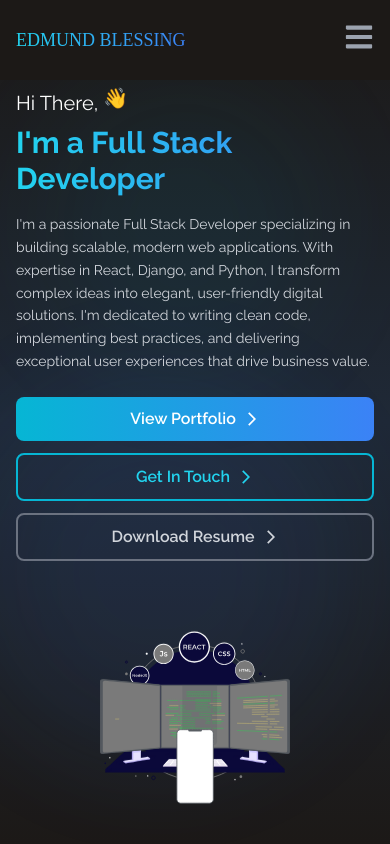
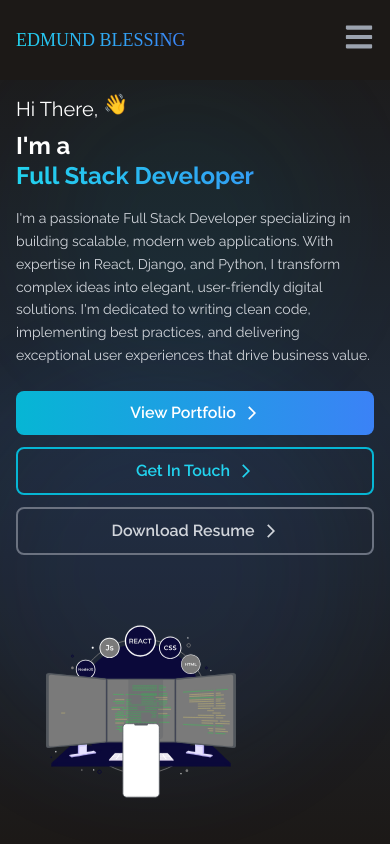
Before and after one commit to GeekKwame/Portfolio, a React (Create React App) app: page / in a window 390 px wide. Shown: the top 844 px of the page. Built offline with nearby package versions, Linux system fonts and the light colour scheme; a web font is replaced by a local one.

Commit message:
Fix heading text display: ensure 'I'm a Full Stack Developer' displays fully on all screen sizes

```diff
--- a/src/components/Home.jsx
+++ b/src/components/Home.jsx
@@ -32,15 +32,18 @@ const Home = () => {
         <div className='absolute bottom-20 right-10 w-96 h-96 bg-blue-500/10 rounded-full blur-3xl animate-pulse' style={{animationDelay: '1s'}}></div>
       </div>
 
-      <div className='flex flex-col justify-center items-center h-full mx-auto w-full max-w-screen-lg text-white px-4 md:px-8 lg:flex-row lg:justify-between relative z-10'>
-        <div className='justify-center mt-20 md:mt-24 lg:ml-20 lg:mt-20 w-full lg:w-auto animate-fade-in'>
-          <div className='mb-4'>
+      <div className='flex flex-col justify-center items-start h-full mx-auto w-full max-w-screen-lg text-white px-4 md:px-8 lg:flex-row lg:justify-between relative z-10'>
+        <div className='justify-center mt-20 md:mt-24 lg:ml-20 lg:mt-20 w-full lg:max-w-xl animate-fade-in'>
+          <div className='mb-4 w-full'>
             <h1 className='text-xl sm:text-2xl md:text-3xl mb-2'>
               Hi There, <span className='animate-bounce inline-block'>👋</span>
             </h1>
-            <h2 className='text-3xl sm:text-4xl md:text-5xl lg:text-6xl font-bold mb-4 bg-gradient-to-r from-cyan-400 to-blue-500 bg-clip-text text-transparent break-words'>
-              I'm a {displayText}
-              {isTyping && <span className='animate-pulse'>|</span>}
+            <h2 className='text-2xl sm:text-3xl md:text-4xl lg:text-5xl xl:text-6xl font-bold mb-4 leading-tight w-full'>
+              <span className='text-white block sm:inline'>I'm a </span>
+              <span className='bg-gradient-to-r from-cyan-400 to-blue-500 bg-clip-text text-transparent block sm:inline'>
+                {displayText}
+                {isTyping && <span className='animate-pulse text-cyan-400 ml-1'>|</span>}
+              </span>
             </h2>
           </div>
           <p className='text-gray-300 text-sm sm:text-base md:text-lg mb-6 max-w-lg leading-relaxed'>
@@ -81,11 +84,11 @@ const Home = () => {
           </div>
         </div>
 
-        <div className='hidden md:flex animate-float mt-8 lg:mt-0'>
-          <Player autoplay loop src={laptop} style={{width:'500px',height:"500px"}} />
+        <div className='hidden md:flex animate-float mt-8 lg:mt-0 lg:flex-shrink-0'>
+          <Player autoplay loop src={laptop} style={{width:'500px',height:"500px", maxWidth:'100%'}} />
         </div>
-        <div className='flex md:hidden animate-float mt-6'>
-          <Player autoplay loop src={laptop} style={{width:'250px',height:"250px"}} />
+        <div className='flex md:hidden animate-float mt-6 flex-shrink-0'>
+          <Player autoplay loop src={laptop} style={{width:'250px',height:"250px", maxWidth:'100%'}} />
         </div>
       </div>
     </div>
```
